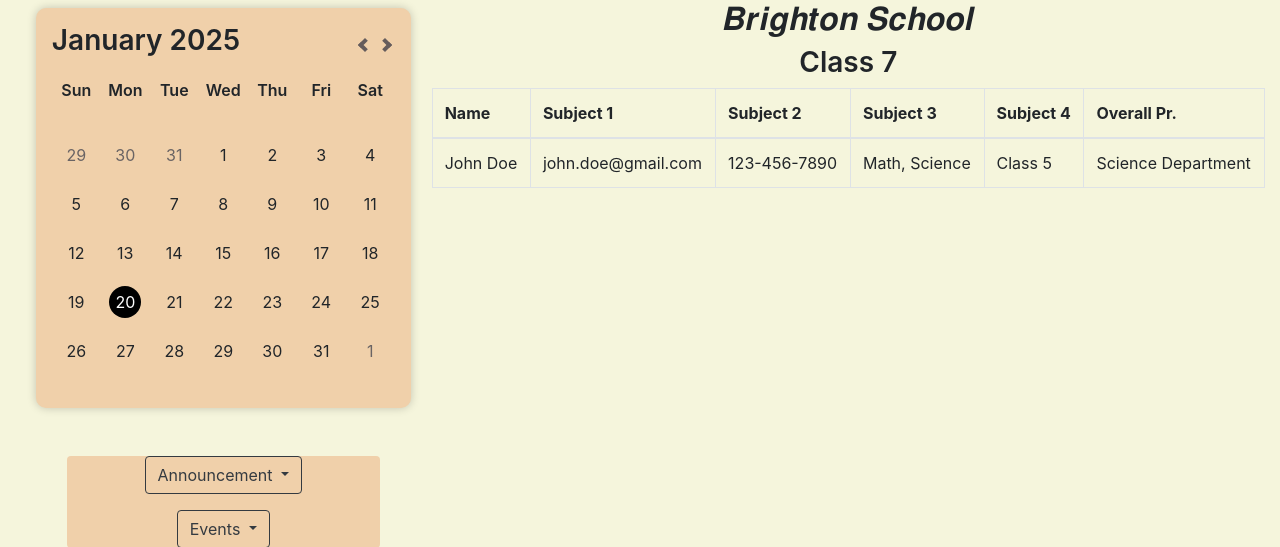
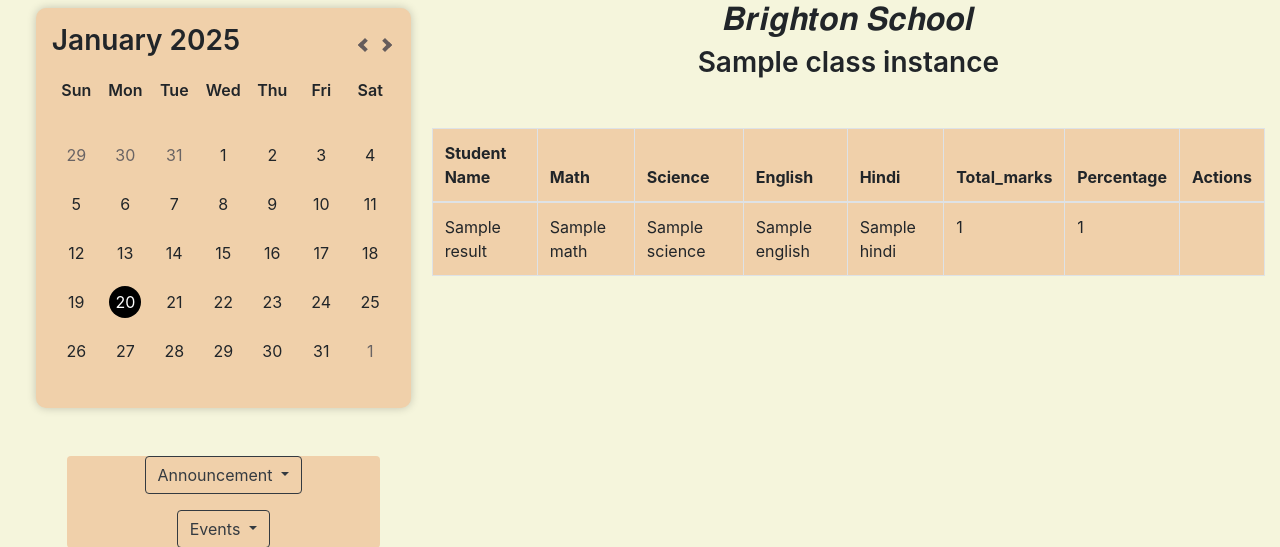
Before and after one commit to ShariqueReza/School-Management-System, a Django app: template app/templates/app/result.html in a window 1280 px wide. Shown: the part 67-614 px from the top of the page. Run offline with Django 3.2, Linux system fonts and the light colour scheme; the template is opened without the code that fills it: most values are stand-ins (such as "Sample title", 1, 10 or a date in 2020); some libraries are stand-ins or nearby versions.

Commit message:
rendered the dynamic value in result.html

```diff
--- a/app/templates/app/result.html
+++ b/app/templates/app/result.html
@@ -1,30 +1,38 @@
 {% extends "base.html" %}
-{% block title %}{% endblock title %}
+{% block title %}Result details{% endblock title %}
 {% load static %}
 {% block content %}
                 <div class="col-lg-8 col-md-8 col-sm-12 main-content">
                     <h2 class="text-center">𝑩𝒓𝒊𝒈𝒉𝒕𝒐𝒏 𝑺𝒄𝒉𝒐𝒐𝒍</h2>
-                    <h3 class="text-center">Class 7</h3>
-                    <table class="table table-bordered">
+                    <h3 class="text-center mb-3">{{ class_instance.result_class_name }}</h3>
+                    <div id="notification" class="alert alert-success" role="alert" style="display: none;">
+                        Saved successfully!
+                    </div>
+                    <table class="table table-bordered rounded box_clr mt-5">
                         <thead>
                             <tr>
-                                <th>Name</th>
-                                <th>Subject 1</th>
-                                <th>Subject 2</th>
-                                <th>Subject 3</th>
-                                <th>Subject 4</th>
-                                <th>Overall Pr.</th>
+                                <th>Student Name</th>
+                                <th>Math</th>
+                                <th>Science</th>
+                                <th>English</th>
+                                <th>Hindi</th>
+                                <th>Total_marks</th>
+                                <th>Percentage</th>
+                                <th>Actions</th>
                             </tr>
                         </thead>
                         <tbody>
-                            <tr>
-                                <td>John Doe</td>
-                                <td>john.doe@gmail.com</td>
-                                <td>123-456-7890</td>
-                                <td>Math, Science</td>
-                                <td>Class 5</td>
-                                <td>Science Department</td>
+                            {% for result in results %}
+                            <tr id="student-{{ student.id }}">
+                                <td>{{result.st_name}}</td>
+                                <td>{{result.Math}}</td>
+                                <td>{{result.Science}}</td>
+                                <td>{{result.English}}</td>
+                                <td>{{result.Hindi}}</td>
+                                <td>{{result.Total_marks}}</td>
+                                <td>{{result.Percentage}}</td>
                             </tr>
+                            {% endfor %}
                         </tbody>
                     </table>
                 </div>
--- a/app/urls.py
+++ b/app/urls.py
@@ -13,4 +13,6 @@ urlpatterns = [
     path('delete_student/<int:student_id>/', views.delete_student, name='delete_student'),
     path('all_results',views.all_result,name="all_result"),
     path('<slug:slug>/',views.class_results,name="class_results"),
+    path('get_result/<int:student_id>/', views.get_result, name='get_result'),
+    path('delete_result/<int:student_id>/', views.delete_result, name='delete_result'),
 ]
```
